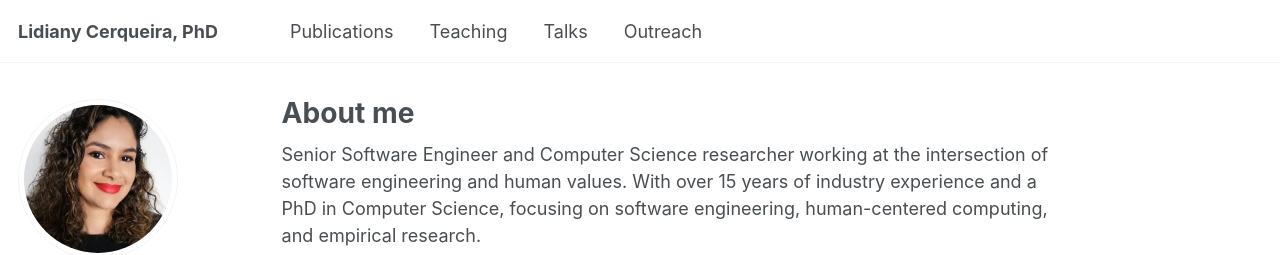
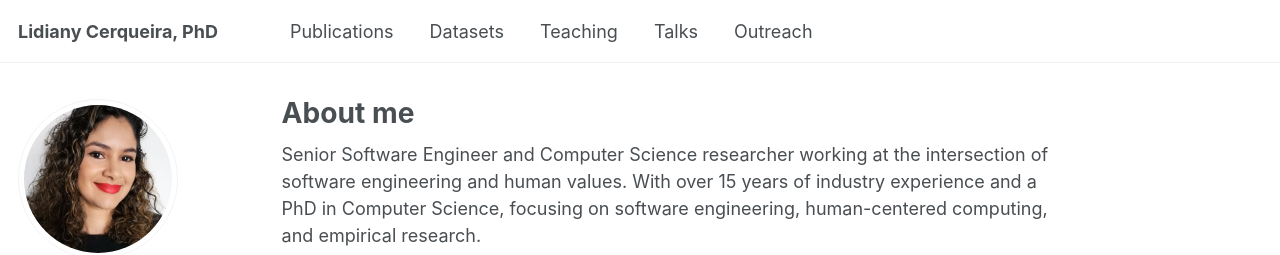
Before and after one commit to lidianycs/lidianycs.github.io, a Jekyll site: the page built from _pages/about.md, in a window 1280 px wide. Shown: the top 255 px of the page. Built offline with Jekyll 4.4.1, drawn with Linux system fonts in a browser that asks for light colours; some web fonts are replaced.

Commit message:
Update navigation.yml

```diff
--- a/_data/navigation.yml
+++ b/_data/navigation.yml
@@ -12,6 +12,9 @@ main:
   - title: "Publications"
     url: /publications/
 
+  - title: "Datasets"
+    url: /Datasets/
+
   - title: "Teaching"
     url: /teaching/
 
@@ -20,6 +23,8 @@ main:
 
   - title: "Outreach"
     url: /outreach/
+
+
 
  # - title: "Blog"
  #   url: /blog/
```
